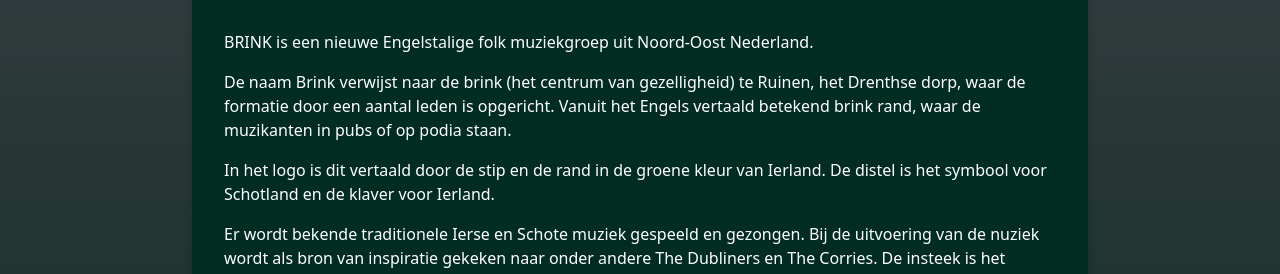
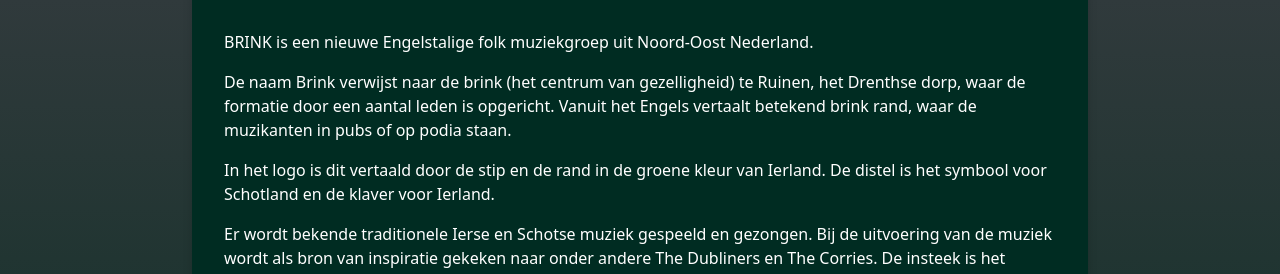
Before and after one commit to t0mmie/brink-ruinen, a Jekyll site: the page built from index.md, in a window 1280 px wide. Shown: the part 268-542 px from the top of the page. Built offline with Jekyll 4.4.1, drawn with Linux system fonts in a browser that asks for light colours; some of the changed text lies outside the part shown.

Commit message:
Update index.md (via Pages CMS)

```diff
--- a/index.md
+++ b/index.md
@@ -4,10 +4,10 @@ title: Home
 ---
 BRINK is een nieuwe Engelstalige folk muziekgroep uit Noord-Oost Nederland.
 
-De naam Brink verwijst naar de brink (het centrum van gezelligheid) te Ruinen, het Drenthse dorp, waar de formatie door een aantal leden is opgericht. Vanuit het Engels vertaald betekend brink rand, waar de muzikanten in pubs of op podia staan.
+De naam Brink verwijst naar de brink (het centrum van gezelligheid) te Ruinen, het Drenthse dorp, waar de formatie door een aantal leden is opgericht. Vanuit het Engels vertaalt betekend brink rand, waar de muzikanten in pubs of op podia staan.
 
 In het logo is dit vertaald door de stip en de rand in de groene kleur van Ierland. De distel is het symbool voor Schotland en de klaver voor Ierland.
 
-Er wordt bekende traditionele Ierse en Schote muziek gespeeld en gezongen. Bij de uitvoering van de nuziek wordt als bron van inspiratie gekeken naar onder andere The Dubliners en The Corries. De insteek is het brengen van de gezellige Ierse pub sfeer, waarbij meezingen door het publiek een belangrijke rol speelt.![](/assets/images/brinkzicht%20binnen.jpg)
+Er wordt bekende traditionele Ierse en Schotse muziek gespeeld en gezongen. Bij de uitvoering van de muziek wordt als bron van inspiratie gekeken naar onder andere The Dubliners en The Corries. De insteek is het brengen van de gezellige Ierse pub sfeer, waarbij meezingen door het publiek een belangrijke rol speelt.![](/assets/images/brinkzicht%20binnen.jpg)
 
 ![](/public/assets/images/brinkzicht%20buiten3.png)
```
